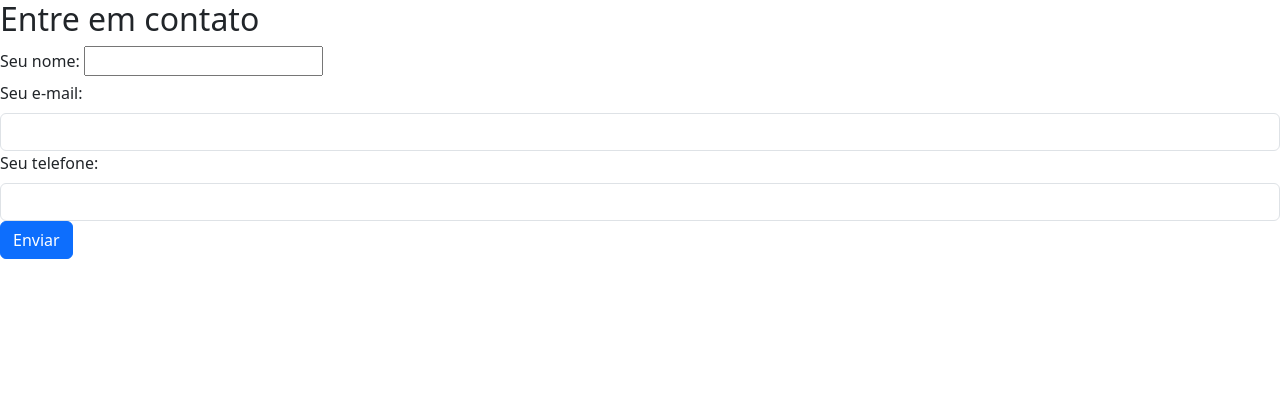
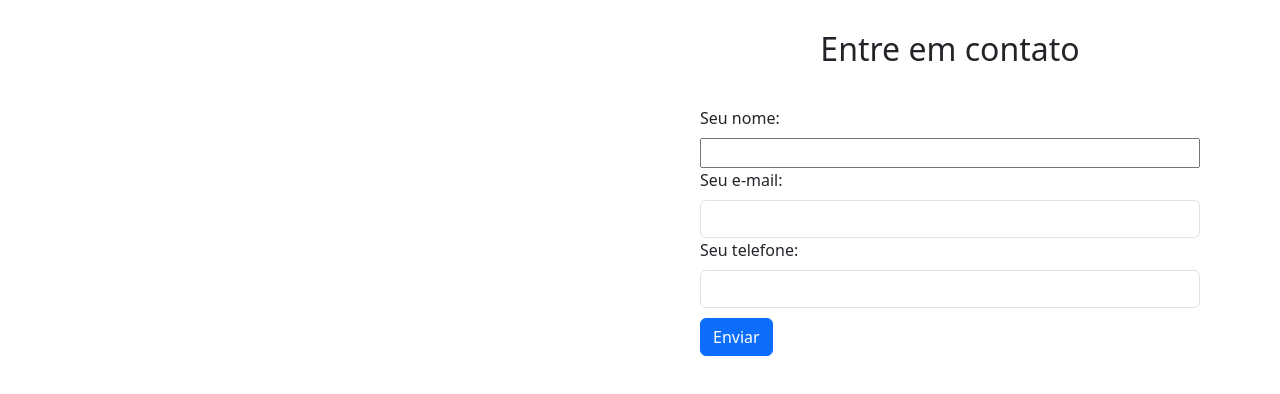
Before and after one commit to orugian/curso_ebac_frontend, a plain HTML site: page index.html in a window 1280 px wide. Drawn offline with nearby package versions, Linux system fonts and the light colour scheme.

Commit message:
Ajustes finais

```diff
--- a/index.html
+++ b/index.html
@@ -4,7 +4,7 @@
   <meta charset="UTF-8">
   <meta name="viewport" content="width=device-width, initial-scale=1.0">
   <link rel="stylesheet" href="https://cdn.jsdelivr.net/npm/bootstrap@5.3.2/dist/css/bootstrap.min.css">
-  <link rel="stylesheet" href="proj.css">
+  <link rel="stylesheet" href="main.css">
   <title>Document</title>
 </head>
 <body>
```
